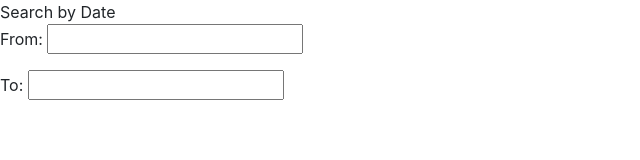
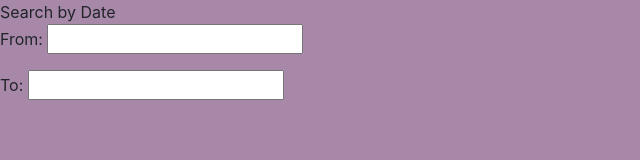
Before and after one commit to dragonsarebest/ThanosMemePage, a plain HTML site: page HTML/searchMemesByDate.html in a window 1280 px wide. Shown: the whole page, without its empty margins (0-640 px from the left). Drawn offline with Linux system fonts and the light colour scheme.

Commit message:
Background Changed to #a788a8 (light Thanos purple)

```diff
--- a/HTML/searchMemesByDate.html
+++ b/HTML/searchMemesByDate.html
@@ -24,6 +24,12 @@
 		);
 	</script>
 
+	<style>
+	body {
+		background-color: #a788a8;
+	}
+	</style>
+
 	<script>
 	$(document).ready(function() {
 
```
